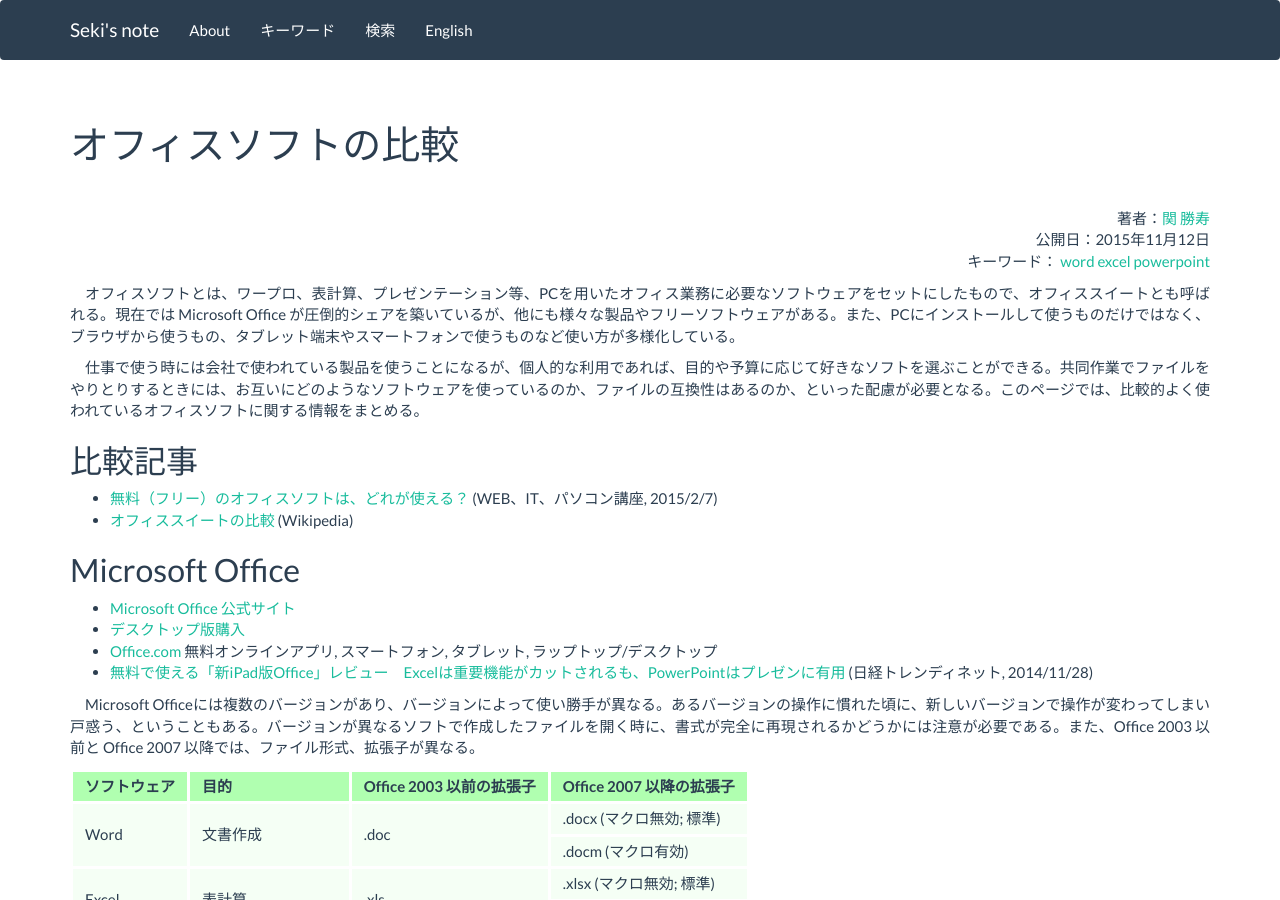
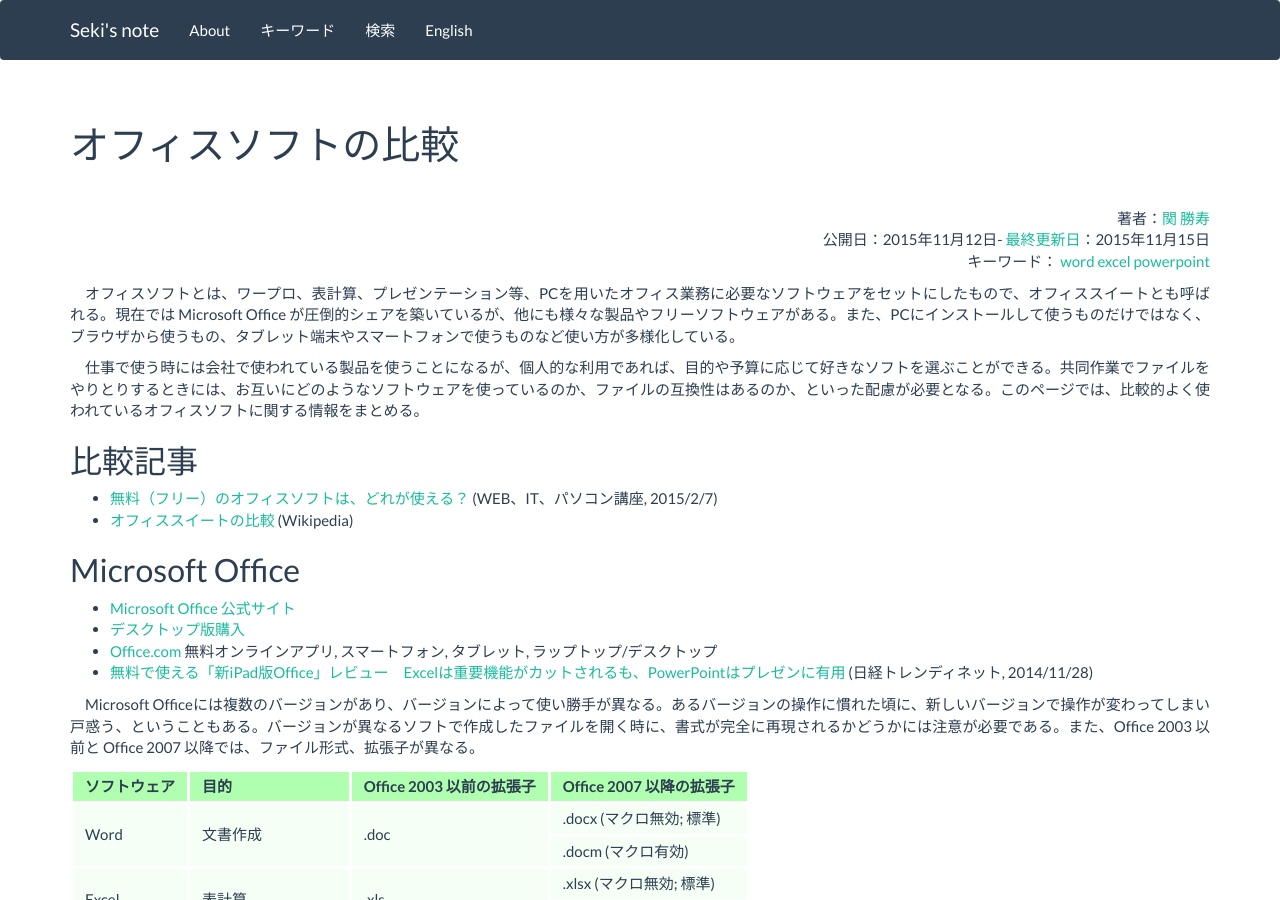
Before and after one commit to sekika/sekika.github.io, a Jekyll site: the page built from _posts/2015-11-12-office-soft.md, in a window 1280 px wide and 900 px high. Built offline with Jekyll 4.4.1, drawn with Linux system fonts in a browser that asks for light colours; nearby versions of some CDN libraries; comment, search, counter and statistics services are not loaded.

Commit message:
Last update

```diff
--- a/_includes/post-header.html
+++ b/_includes/post-header.html
@@ -3,7 +3,7 @@
     <h1>{{ page.title }}</h1>
   </div>
   <p class="text-right">著者：{{ site.author }}<br />
-公開日：{{ page.date | date: "%Y年%-m月%-d日" }}{% if page.author %} • {{ page.author }}{% endif %}{% if page.meta %} • {{ page.meta }}{% endif %}<br />
+公開日：{{ page.date | date: "%Y年%-m月%-d日" }}{% if page.author %} • {{ page.author }}{% endif %}{% if page.meta %} • {{ page.meta }}{% endif %}{% if page.update %}- <a href="https://github.com/sekika/sekika.github.io/commits/master/{{ page.path }}">最終更新日</a>：{{ page.update | date: "%Y年%-m月%-d日" }}{% endif %}<br />
 キーワード：
 {% capture tags %}
 {% for tag in page.tags %}
```
